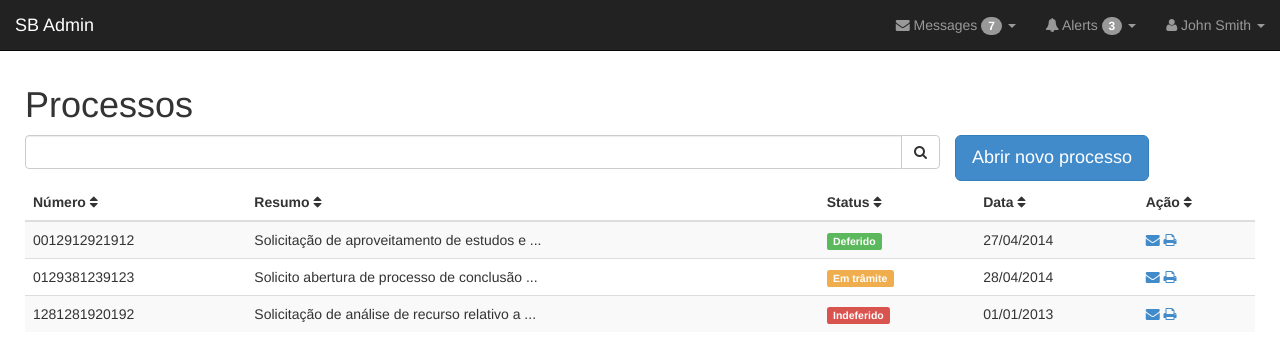
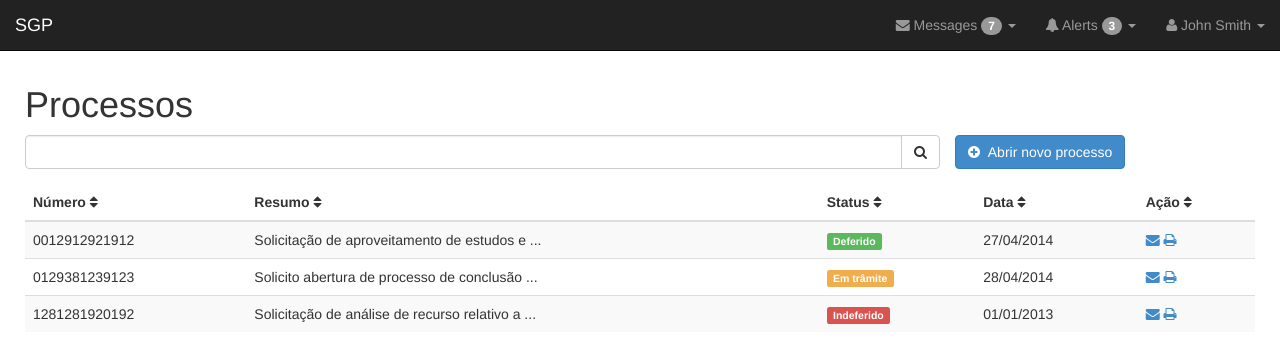
Before and after one commit to matchs/stevenn-labweb, a plain HTML site: page web/index.html in a window 1280 px wide. Drawn offline with Linux system fonts and the light colour scheme.

Commit message:
Ajustando botão de novo processo

```diff
--- a/web/index.html
+++ b/web/index.html
@@ -32,7 +32,7 @@
             <span class="icon-bar"></span>
             <span class="icon-bar"></span>
           </button>
-          <a class="navbar-brand" href="index.html">SB Admin</a>
+          <a class="navbar-brand" href="index.html">SGP</a>
         </div>
 
         <!-- Collect the nav links, forms, and other content for toggling -->
@@ -117,7 +117,7 @@
           </div>
           <div clas="col-lg-3">
             <div class="btn-group">
-              <button type="button" class="btn btn-primary btn-lg">Abrir novo processo</button>
+              <button type="button" class="btn btn-primary btn-md"><i class="fa fa-plus-circle"></i>&nbsp;&nbsp;Abrir novo processo</button>
             </div>
           </div>
         </div>
```
